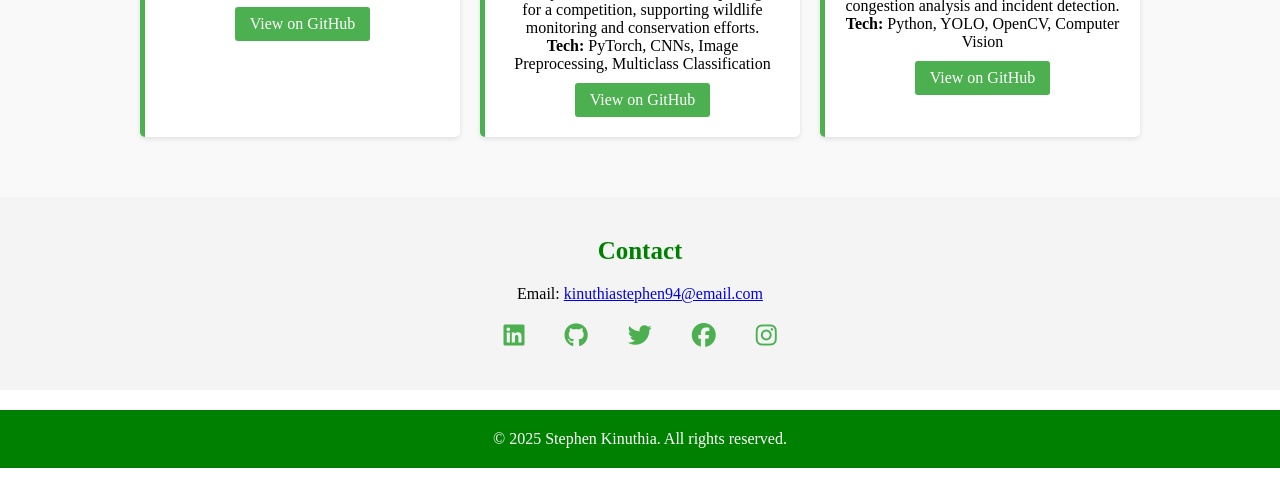
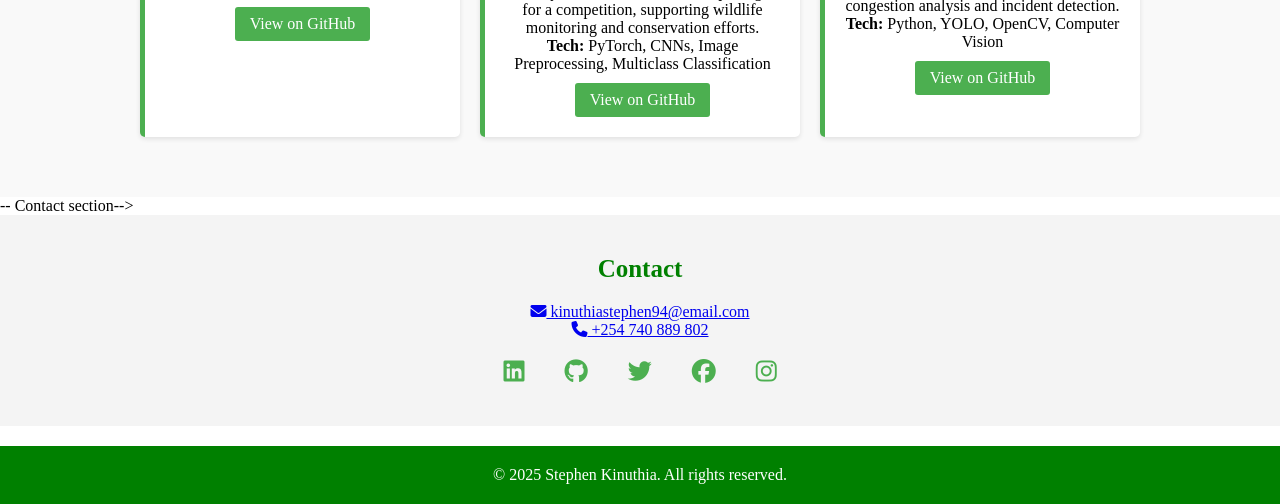
Before and after one commit to stephenkinuthia-cell/My_Website, a plain HTML site: page index.html in a window 1280 px wide. Shown: the part 3585-4089 px from the top of the page. Before the commit the page ends 4053 px from the top, so only its background shows below. Drawn offline with Linux system fonts and the light colour scheme.

Commit message:
Update index.html
contact section

```diff
--- a/index.html
+++ b/index.html
@@ -284,10 +284,21 @@
     </section>
 
 
-    <!-- Contact section-->
+    -- Contact section-->
     <section id="contact">
       <h2>Contact</h2>
-      <p>Email: <a href="mailto:kinuthiastephen94@email.com">kinuthiastephen94@email.com</a></p>
+
+      <p>
+        <a href="mailto:kinuthiastephen94@email.com">
+          <i class="fas fa-envelope"></i> kinuthiastephen94@email.com
+        </a>
+      </p>
+
+      <p>
+        <a href="tel:+254740889802">
+          <i class="fas fa-phone"></i> +254 740 889 802
+        </a>
+      </p>
 
       <div class="social-icons">
         <a href="https://linkedin.com/in/stephen-kinuthia" target="_blank"><i class="fab fa-linkedin"></i></a>
```
